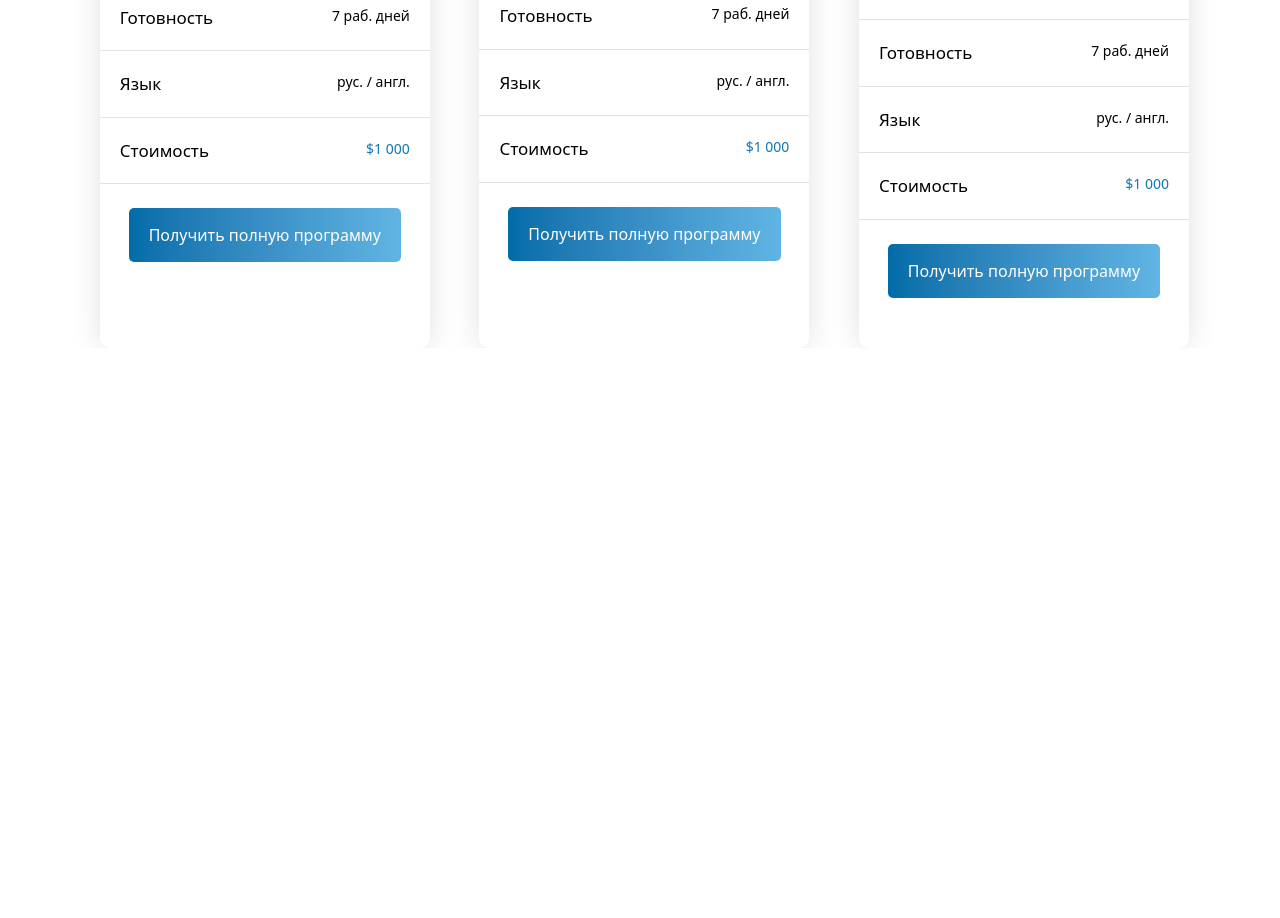
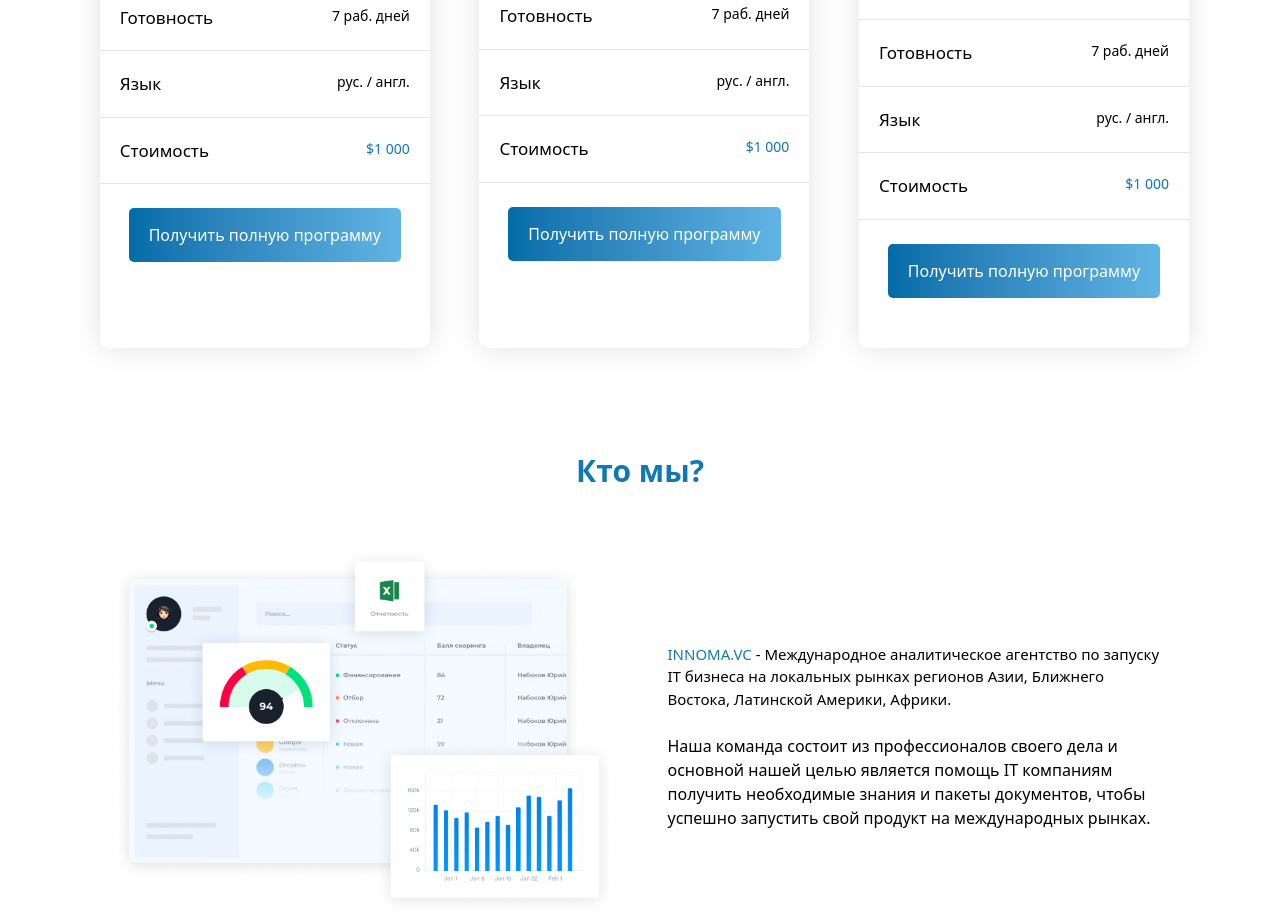
Before and after one commit to gafurovsaidjafar090909-hash/day12exam, a website: page index.html in a window 1280 px wide. Shown: the part 8825-9743 px from the top of the page. Before the commit the page ends 9173 px from the top, so only its background shows below. Drawn offline with Linux system fonts and the light colour scheme.

Commit message:
section11

```diff
--- a/index.html
+++ b/index.html
@@ -635,6 +635,27 @@
 
     </div>
 
+
+    <!-- section11 -->
+
+
+
+    <div>
+        <h1 class="text-[30px] text-center text-[#1178B2] font-bold mt-[100px]">Кто мы?</h1>
+    </div>
+
+      <div class=" mt-[0px] flex flex-col items-center lg:flex-row lg:items-start  lg:max-w-[1100px] m-auto mt-[50px] lg:items-center">
+
+        <img class="w-[80%] m-auto md:w-[70%] lg:w-[50%]" src="./src/img/c6389fc4dce0b718281555708095582b718c249a.png" alt="">
+        <div class="flex flex-col items-center md:w-[75%] lg:w-[60%] lg:mt-[100px]">
+            <p class="w-[90%] m-auto text-center text-[#000000] font-light lg:text-left md:text-[25px] lg:text-[15px]"><span class="text-[#1178B2]">INNOMA.VC</span> -  Международное аналитическое агентство по запуску IT бизнеса на локальных рынках регионов Азии, Ближнего Востока, Латинской Америки, Африки.</p> <br>
+             <p class="w-[90%] m-auto text-center text-[#000000] font-light lg:text-left md:hidden lg:block">Наша команда состоит из профессионалов своего дела и основной нашей целью является помощь IT компаниям получить необходимые знания и пакеты документов, чтобы успешно запустить свой продукт на международных рынках. </p> <br>
+
+
+        </div>
+
+    </div>
+
 </body>
 
 </html>
```
Also changed, not shown: src/img/c6389fc4dce0b718281555708095582b718c249a.png (added), src/output.css.
